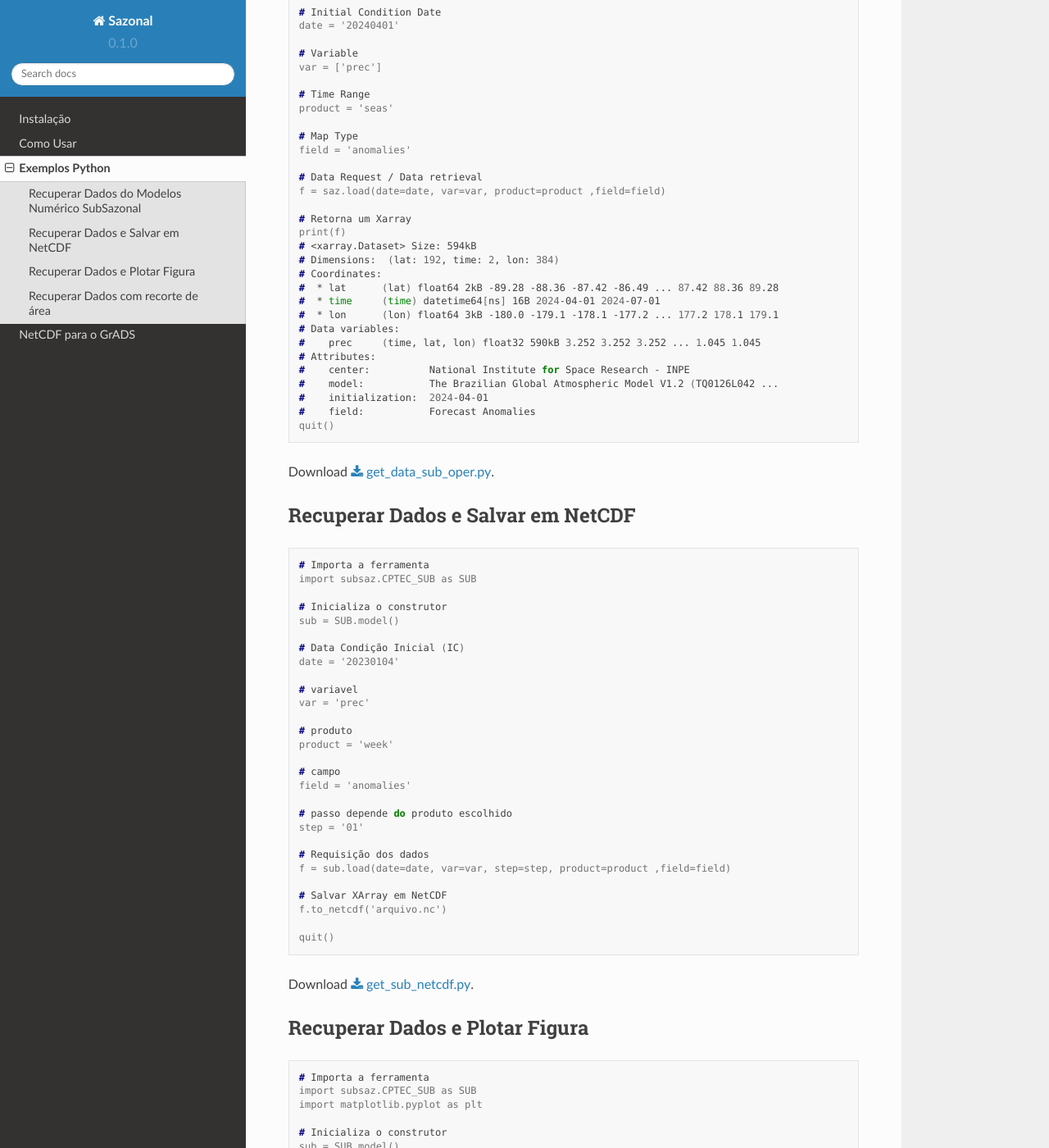
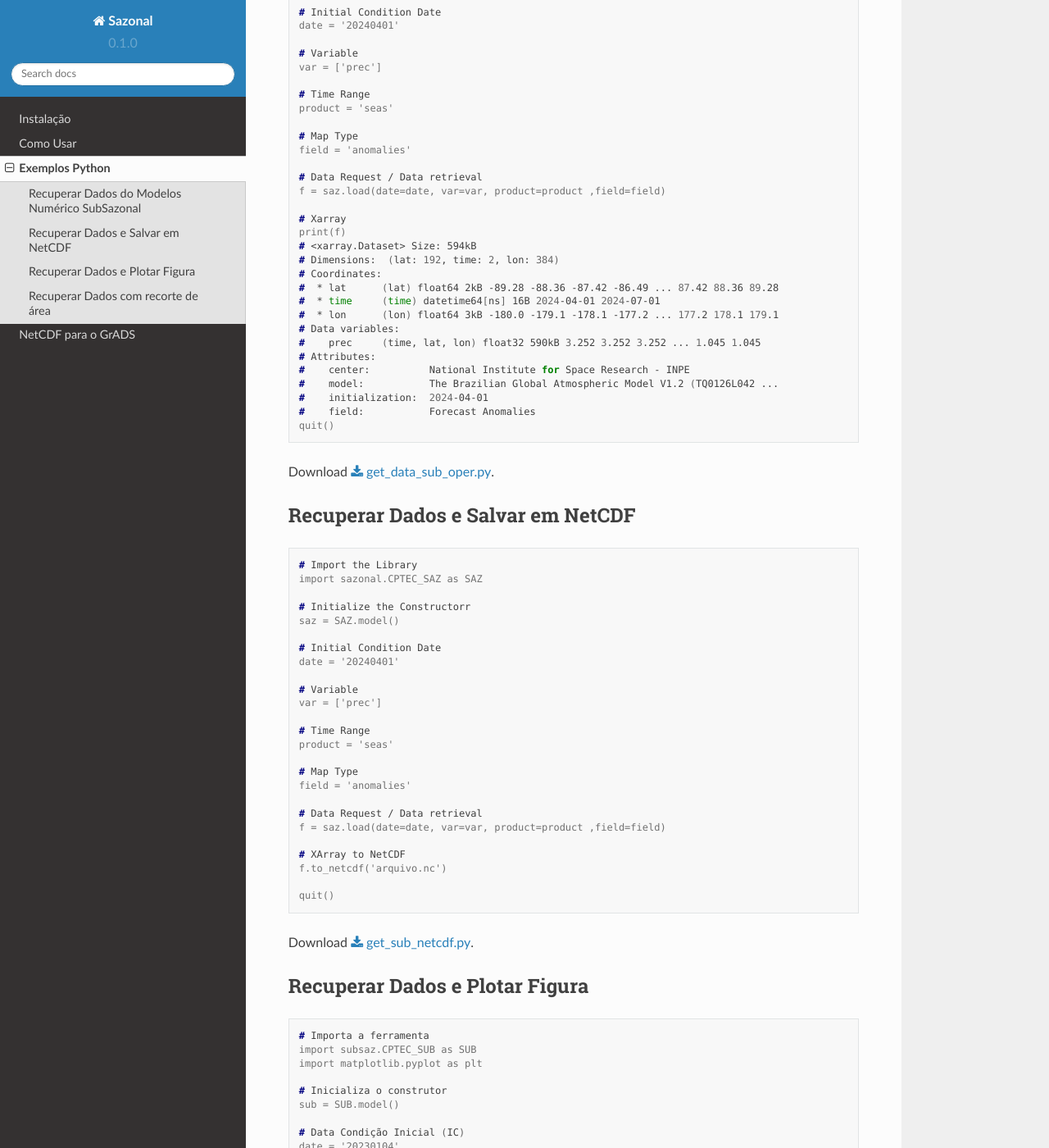
Before and after one commit to framework-CPTEC/Sazonal, a Sphinx documentation site: the page built from docs/source/examplesPython.rst, in a window 1280 px wide and 1400 px high, scrolled down 813 px. Shown: the whole window at 82% size. Built offline with Sphinx 7.4.7 and the Read the Docs theme 2.0.0, drawn with Linux system fonts in a browser that asks for light colours.

Commit message:
Update examplesPython.rst

```diff
--- a/docs/source/examplesPython.rst
+++ b/docs/source/examplesPython.rst
@@ -54,7 +54,7 @@
   # Data Request / Data retrieval
   f = saz.load(date=date, var=var, product=product ,field=field)
 
-  # Retorna um Xarray
+  # Xarray
   print(f)
   # <xarray.Dataset> Size: 594kB
   # Dimensions:  (lat: 192, time: 2, lon: 384)
@@ -80,31 +80,28 @@
 
 .. code-block:: console
 
-  # Importa a ferramenta
-  import subsaz.CPTEC_SUB as SUB
+  # Import the Library
+  import sazonal.CPTEC_SAZ as SAZ
 
-  # Inicializa o construtor
-  sub = SUB.model()
+  # Initialize the Constructorr
+  saz = SAZ.model()
 
-  # Data Condição Inicial (IC)
-  date = '20230104'
+  # Initial Condition Date
+  date = '20240401'
 
-  # variavel
-  var = 'prec'
+  # Variable
+  var = ['prec']
 
-  # produto
-  product = 'week'
+  # Time Range
+  product = 'seas'
 
-  # campo
+  # Map Type
   field = 'anomalies'
 
-  # passo depende do produto escolhido
-  step = '01'
+  # Data Request / Data retrieval
+  f = saz.load(date=date, var=var, product=product ,field=field)
 
-  # Requisição dos dados
-  f = sub.load(date=date, var=var, step=step, product=product ,field=field)
-
-  # Salvar XArray em NetCDF
+  # XArray to NetCDF
   f.to_netcdf('arquivo.nc')
 
   quit()
```
